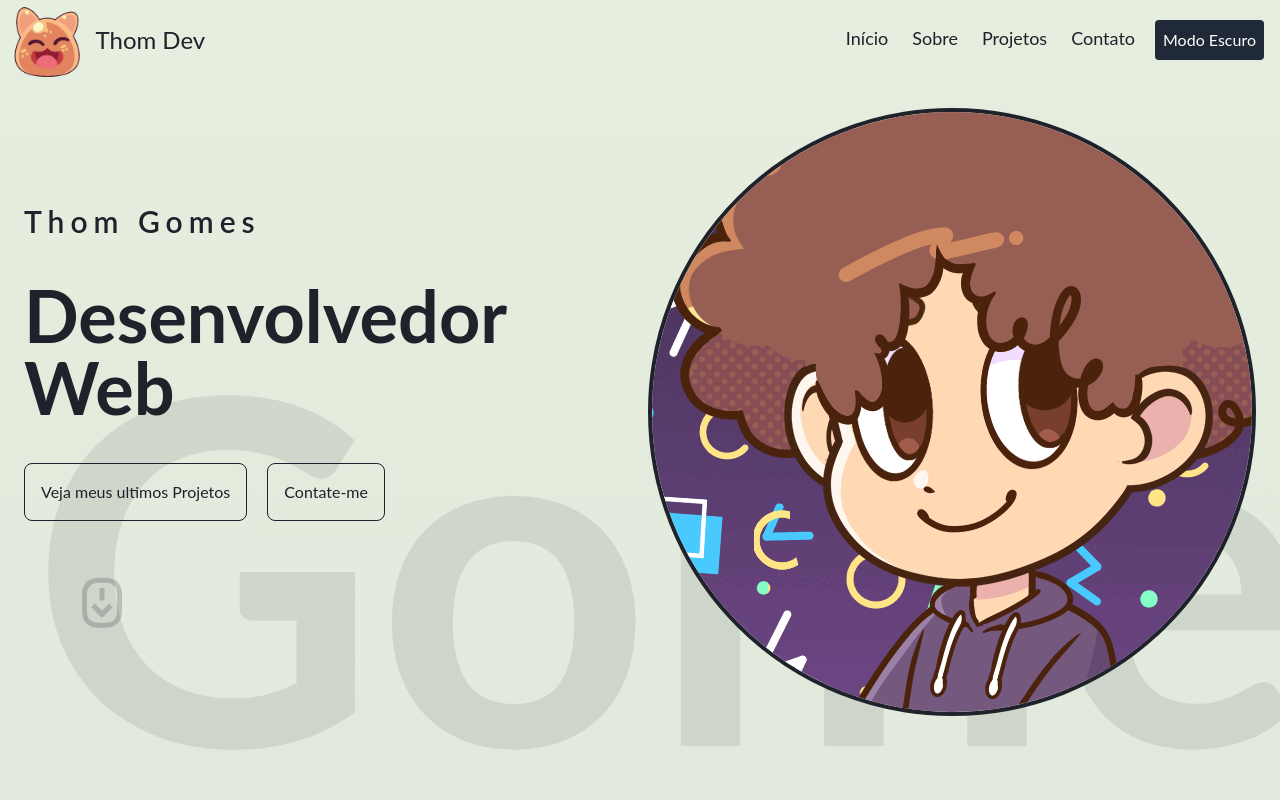
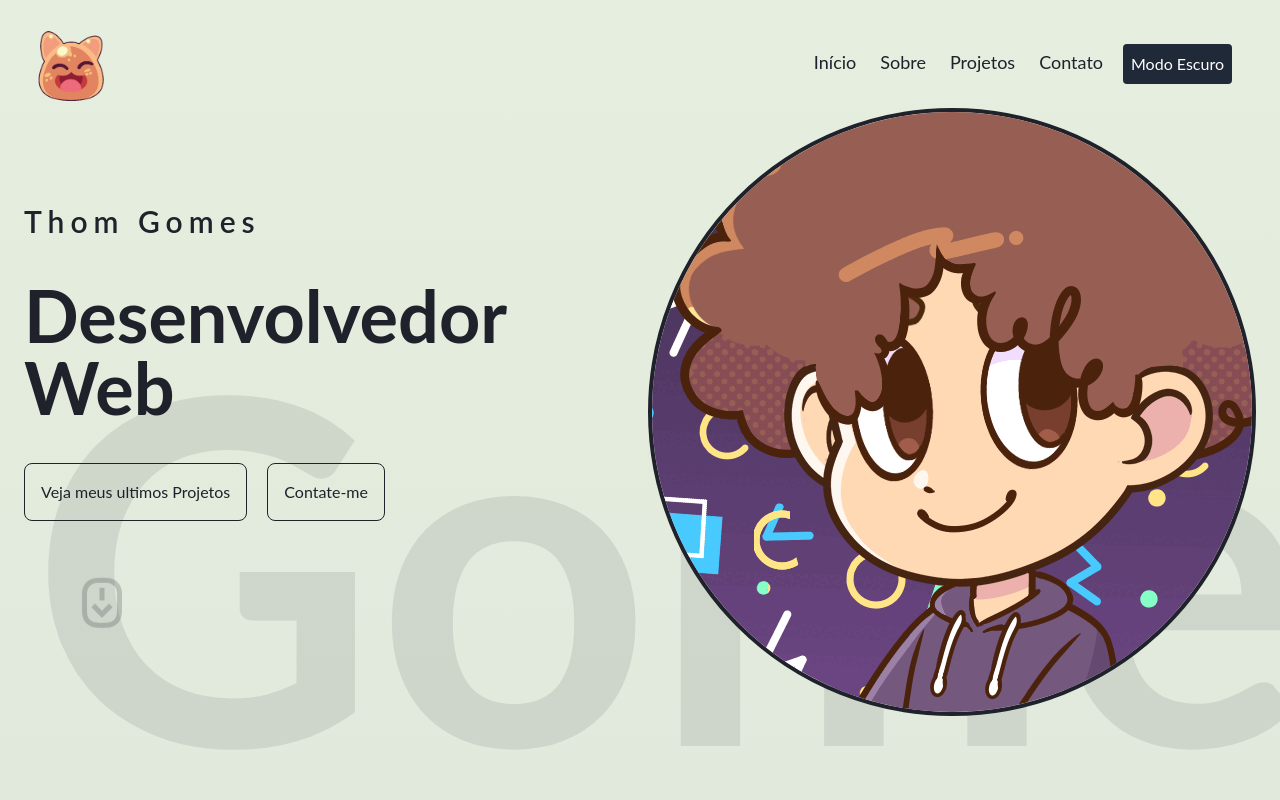
Before and after one commit to Thomgomes/Thom_Gomes_Dev, a React (Vite) app: page / in a window 1280 px wide. Shown: the top 800 px of the page. Built offline with nearby package versions, Linux system fonts and the light colour scheme; a web font is replaced by a local one.

Commit message:
navbar alterado

```diff
--- a/src/components/Header/index.jsx
+++ b/src/components/Header/index.jsx
@@ -32,14 +32,17 @@ export default function Header() {
   };
 
   return (
-    <motion.header
-      className="relative z-[10] xl:container xl:mx-auto mx-6"
+    <div className={`z-[10] fixed w-screen transition-all duration-300 ease-in-out ${navColour ? "h-24 dark:bg-Claro_Primario/20 bg-Escuro_Primario/20" : "h-32"}`}>
+      <motion.nav
+        className="relative xl:container mx-auto"
         variants={HeaderVariants}
         initial="inital"
         animate="animate"
       >
         <motion.div
-        className={`w-full fixed top-0 flex justify-between items-center pr-4 transition-colors duration-300 ease-in-out ${navColour ? "bg-" : ""}`}
+          className={`w-full absolute flex justify-between items-center lg:pl-6 lg:pr-12 pr-6 transition-all duration-300 ease-in-out ${
+            navColour ? "pt-2" : "pt-6"
+          }`}
           variants={HeaderVariants}
         >
           <motion.a
@@ -54,14 +57,12 @@ export default function Header() {
               className="h-20 w-20border-2"
               variants={HeaderVariants}
             />
-          <motion.span className="text-2xl" variants={HeaderVariants}>
-            Thom Dev
-          </motion.span>
           </motion.a>
           <motion.div variants={HeaderVariants}>
             <Navbar />
           </motion.div>
         </motion.div>
-    </motion.header>
+      </motion.nav>
+    </div>
   );
 }
```
Lines whose indentation alone changed are shown as unchanged.
